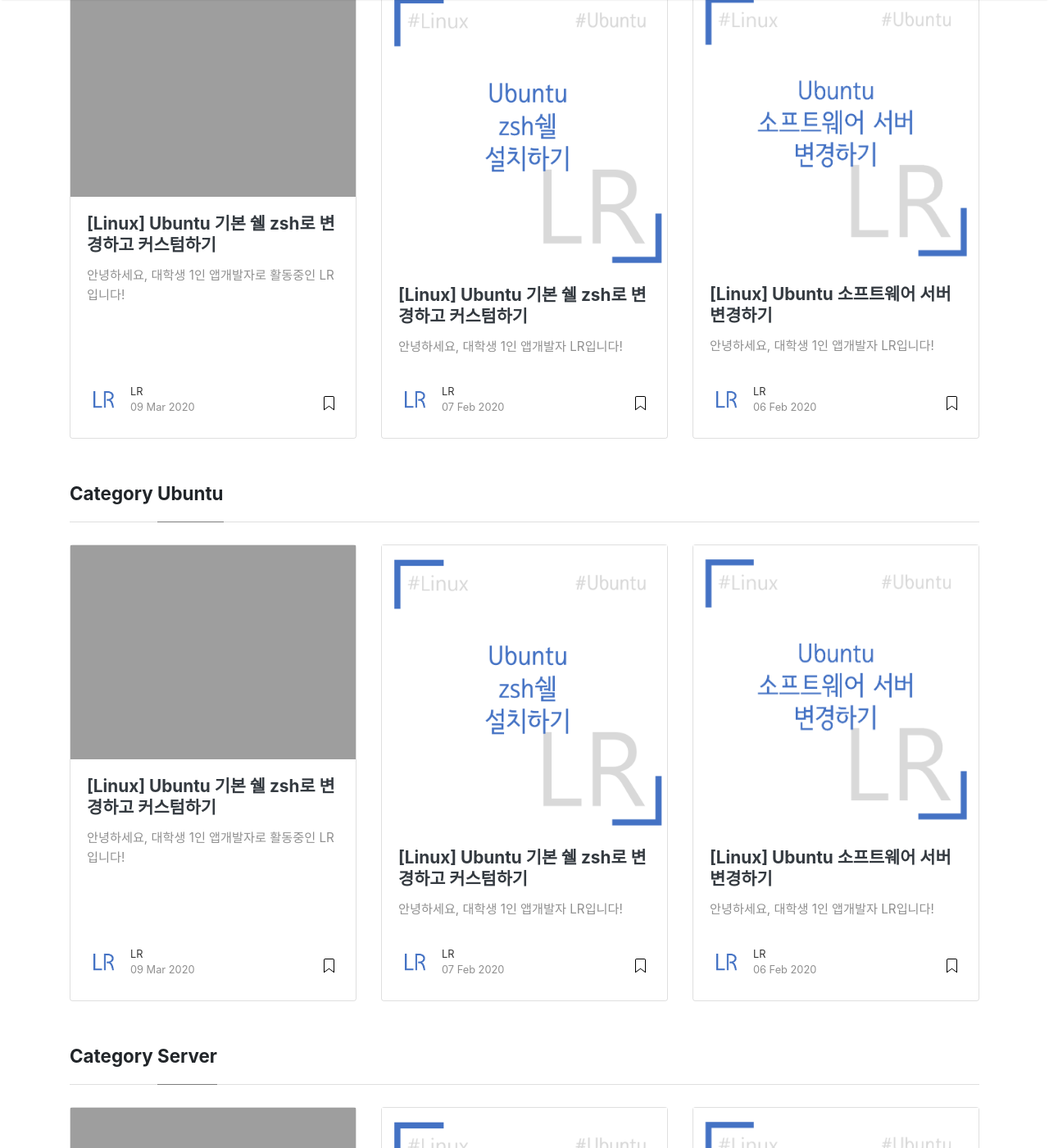
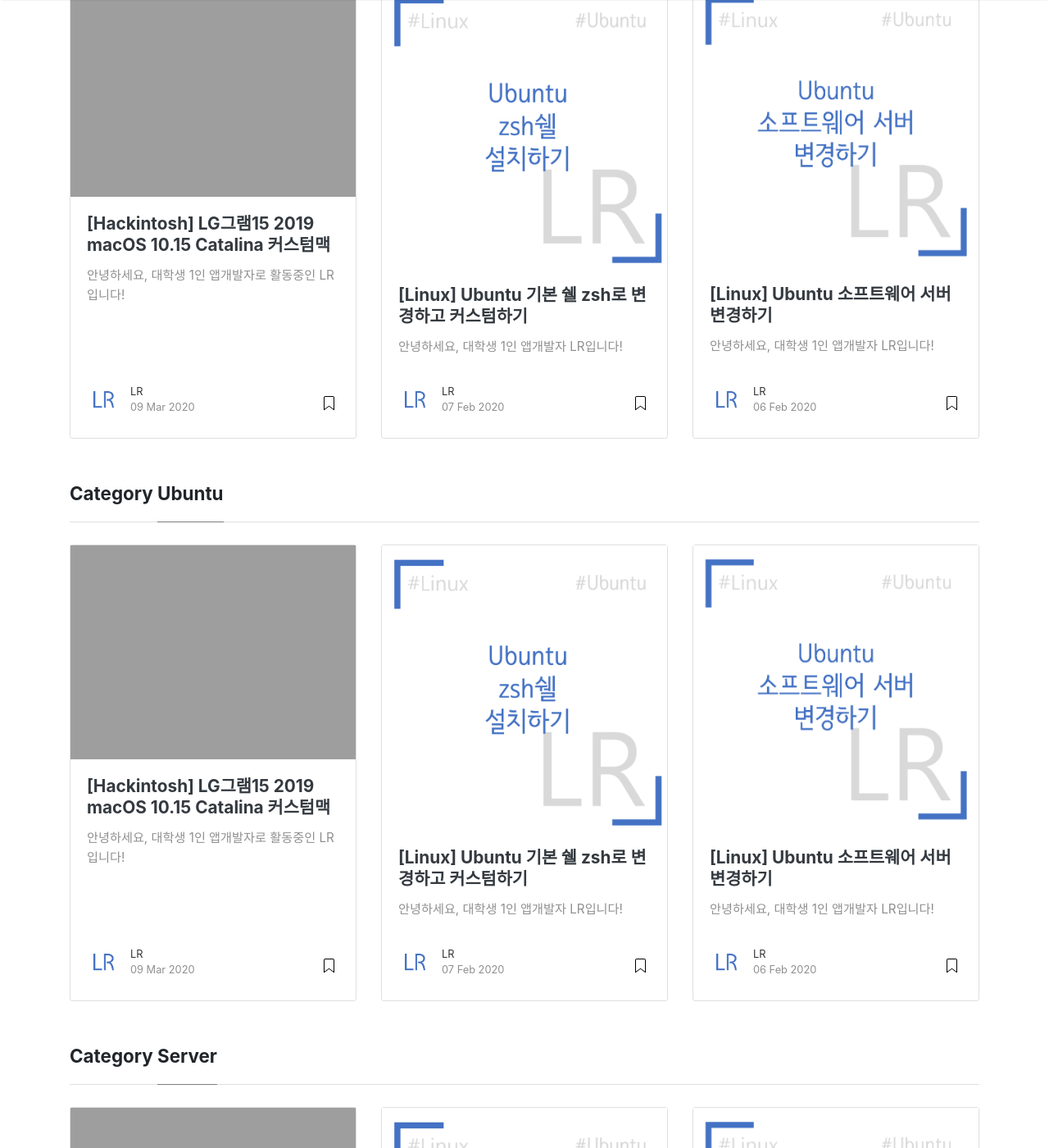
Before and after one commit to yymin1022/yymin1022.github.io, a Jekyll site: the page built from _pages/categories.md, in a window 1280 px wide and 1400 px high, scrolled down 336 px. Shown: the whole window at 82% size. Built offline with Jekyll 4.4.1, drawn with Linux system fonts in a browser that asks for light colours; nearby versions of some CDN libraries; some of the changed text lies outside the part shown.

Commit message:
Update Posting : 200309 15ZD990 Catalina Hackintosh

```diff
--- a/_posts/2020-03-09-15zd990-catalina-hackintosh.md
+++ b/_posts/2020-03-09-15zd990-catalina-hackintosh.md
@@ -1,12 +1,12 @@
 ---
 layout: post
-title:  "[Linux] Ubuntu 기본 쉘 zsh로 변경하고 커스텀하기"
+title:  "[Hackintosh] LG그램15 2019 macOS 10.15 Catalina 커스텀맥"
 author: LR
 categories: [ Linux, Ubuntu, Server ]
 image: "/images/Thumbnails/200309 15ZD990 Catalina Hackintosh"
 featured: false
 hidden: true
-description: \#Apple \#DIY \#Gram \#LG \#macOS \#OS \#UNIX \#15ZD990
+description: \#Apple \#Catalina \#DIY \#Gram \#Hackintosh \#LG \#macOS \#OS \#UNIX \#15ZD990
 ---
 안녕하세요,<br>
 대학생 1인 앱개발자로 활동중인 LR입니다!
```
